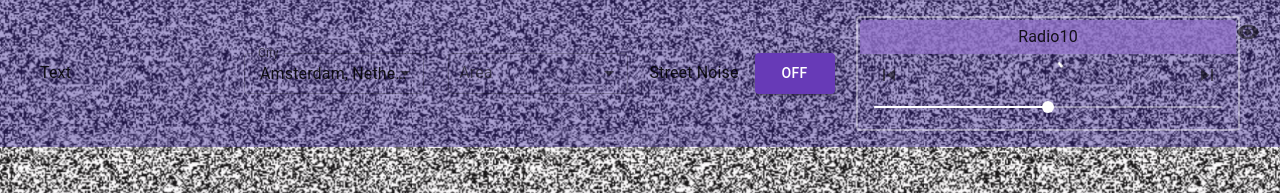
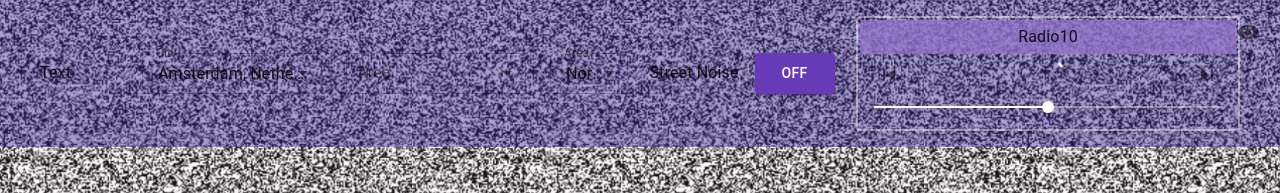
Before and after one commit to rkanik/drive-n-listen, a React (Create React App) app: page / in a window 1280 px wide. Shown: the top 193 px of the page. Built offline with nearby package versions, Linux system fonts and the light colour scheme.

Commit message:
Playback rate added

```diff
--- a/src/App.jsx
+++ b/src/App.jsx
@@ -12,6 +12,7 @@ import {
 	radios as radiosData,
 	videos as videosData
 } from './data'
+import { StarRate } from '@material-ui/icons';
 
 const App = () => {
 
@@ -31,6 +32,7 @@ const App = () => {
 		loop: true,
 		volume: 0.9,
 		isMuted: true,
+		playbackRate: 1,
 		wasMuted: true,
 		showNoise: true,
 		controls: false,
@@ -53,7 +55,7 @@ const App = () => {
 
 
 	// it's just a helper function
-	// instead of calling setVideo(radio => ({...radio,...changes}))
+	// instead of calling setVideo(video => ({...video,...changes}))
 	// we can simply call _setVideo({...})
 	const _setVideo = (changes) => {
 		setVideo(prevVideo => ({
@@ -118,6 +120,7 @@ const App = () => {
 				video={video}
 
 				onChangeCity={handleChangeCity}
+				onPlaybackRate={playbackRate => _setVideo({ playbackRate })}
 				onStreetNoise={() => _setVideo({ isMuted: !video.isMuted })}
 
 				onRadioVolume={v => _setRadio({ volume: v })}
@@ -136,6 +139,7 @@ const App = () => {
 					muted={video.isMuted}
 					playing={video.isPlaying}
 					controls={video.controls}
+					playbackRate={video.playbackRate}
 					onBuffer={() => _setVideo({ showNoise: true })}
 					onBufferEnd={() => _setVideo({ showNoise: false })}
 					onReady={handleYTPlayerOnReady}
--- a/src/components/Control.jsx
+++ b/src/components/Control.jsx
@@ -29,12 +29,23 @@ const Control = ({
 	radio, video,
 
 	onStreetNoise, onChangeCity,
+	onPlaybackRate,
 
 	onRadioNext, onRadioPrev,
 	onRadioVolume, onRadioTogglePlay
 }) => {
 
 	const [area, setArea] = useState('');
+	const [playbackRates] = useState([
+		{ value: 0.25, text: '0.25' },
+		{ value: 0.5, text: '0.5' },
+		{ value: 0.75, text: '0.75' },
+		{ value: 1, text: 'Normal' },
+		{ value: 1.25, text: '1.25' },
+		{ value: 1.5, text: '1.5' },
+		{ value: 1.75, text: '1.75' },
+		{ value: 2, text: '2' },
+	]);
 	const [isVisible, setIsVisible] = useState(true)
 
 	const handleChangeArea = (event) => {
@@ -54,7 +65,7 @@ const Control = ({
 			<div className={`control__content${isVisible ? ' visible' : ''}`}>
 				<Container>
 					<Grid container spacing={3}>
-						<Grid item sm={12} lg={2}>
+						<Grid item sm={12} lg={1}>
 							<div className="h-full flex items-center">
 								<Typography>Text</Typography>
 							</div>
@@ -96,6 +107,29 @@ const Control = ({
 										<MenuItem value={10}>Ten</MenuItem>
 										<MenuItem value={20}>Twenty</MenuItem>
 										<MenuItem value={30}>Thirty</MenuItem>
+									</Select>
+								</FormControl>
+							</div>
+						</Grid>
+						<Grid item xs={12} sm={6} lg={1}>
+							<div className="h-full flex items-center justify-center">
+								<FormControl variant="outlined" className='w-full'>
+									<InputLabel id="select-area-label">Area</InputLabel>
+									<Select
+										labelId="select-area-label"
+										id="select-area"
+										value={video.playbackRate}
+										onChange={e => onPlaybackRate(+e.target.value)}
+										label="Area"
+									>
+										{playbackRates.map(rate => (
+											<MenuItem
+												key={rate.value}
+												value={rate.value}
+											>
+												{rate.text}
+											</MenuItem>
+										))}
 									</Select>
 								</FormControl>
 							</div>
```
Also changed, not shown: 1 other file (tests, documents, lock files or other folders).
